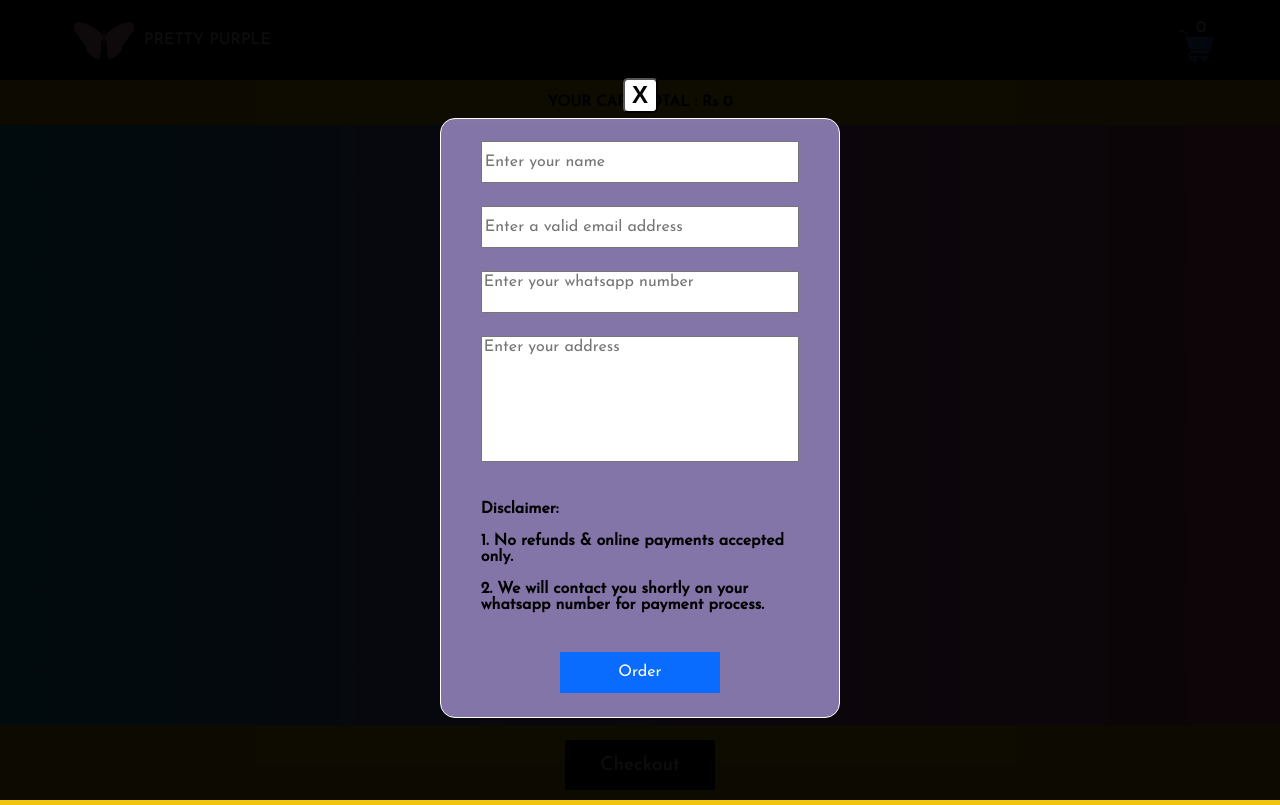
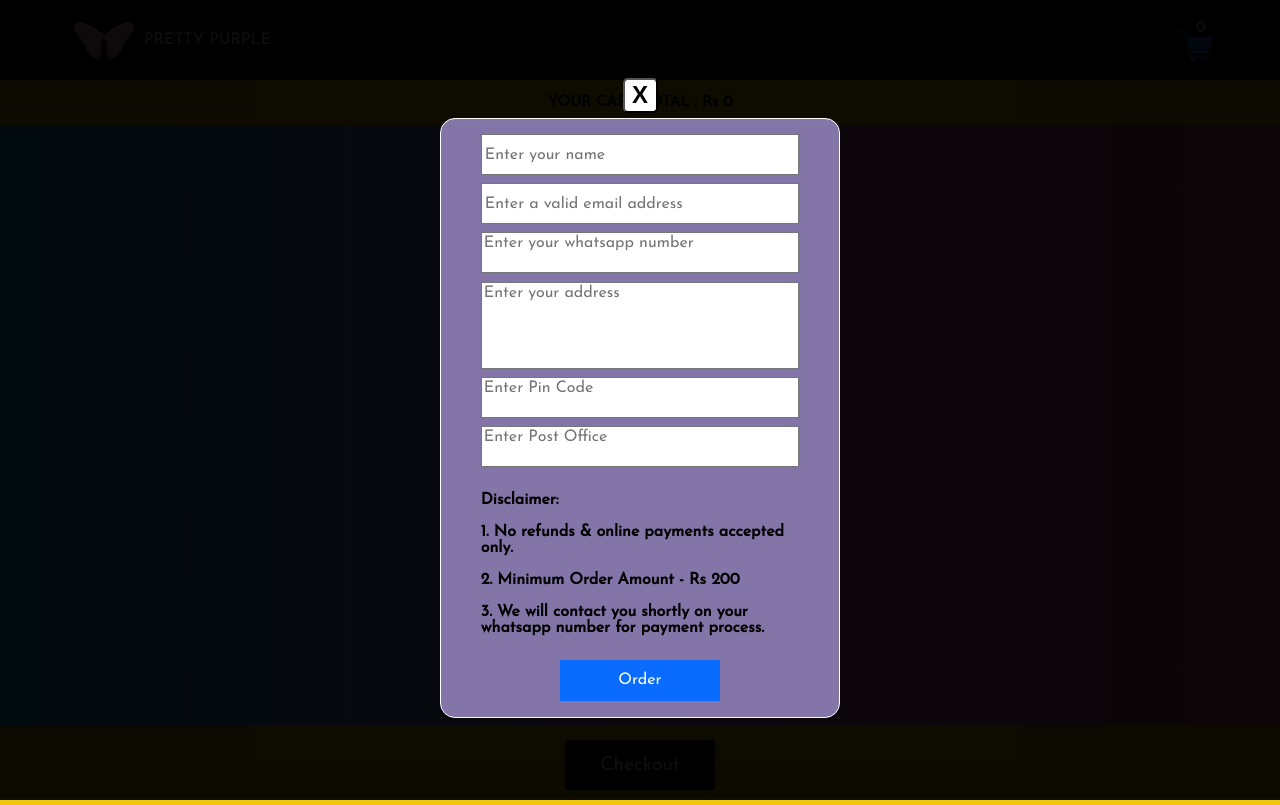
Before and after one commit to Aftab69/prettypurple, a React (Create React App) app: page /cart in a window 1280 px wide. Both pictures are taken after a click on the button "Checkout". Built offline with nearby package versions, Linux system fonts and the light colour scheme.

Commit message:
new fields added in contact page and other changes

```diff
--- a/src/Cartpage.css
+++ b/src/Cartpage.css
@@ -87,6 +87,7 @@ body{
     margin: 5px;
     width: 400px;
     height: 600px;
+    padding: 7.5px 0;
     display: flex;
     flex-direction: column;
     justify-content: space-evenly;
@@ -105,12 +106,18 @@ body{
 }
 .formContainer>textarea{
     width: 80%;
-    height: 21%;
+    height: 15%;
     font-size: 1rem;
     font-family: 'Josefin Sans', sans-serif;
     resize: none;
 }
 #whatsapptextarea{
+    height: 7%;
+}
+#pincodetextarea{
+    height: 7%;
+}
+#postofficetextarea{
     height: 7%;
 }
 .formContainer>textarea::placeholder{
@@ -147,7 +154,7 @@ body{
 @media only screen and (min-width:301px) and (max-width:480px){
     .formContainer{
         width: 300px;
-        min-height: 450px;
+        height: 500px;
     }
     .disclaimerContainer{
         font-size: 0.9rem;
@@ -157,7 +164,7 @@ body{
 @media only screen and (max-width:300px){
     .formContainer{
         width: 250px;
-        min-height: 375px;
+        height: 375px;
     }
     .disclaimerContainer{
         font-size: 0.9rem;
--- a/src/Cartpage.js
+++ b/src/Cartpage.js
@@ -73,13 +73,16 @@ const Cartpage = () => {
                 <form ref={form} onSubmit={sendEmail} className='formContainer'>
                   <input type="text" name="user_name" placeholder='Enter your name' required />
                   <input type="email" name="user_email" placeholder='Enter a valid email address' required />
-                  <textarea type="text" name="message" placeholder='Enter your whatsapp number' id='whatsapptextarea' required />
-                  <textarea type="number" name="message" placeholder='Enter your address' required />
+                  <textarea type="number" name="message" id='whatsapptextarea' placeholder='Enter your whatsapp number'  required />
+                  <textarea type="text" name="message" placeholder='Enter your address' required />
+                  <textarea type="number" name="message" id='pincodetextarea' placeholder='Enter Pin Code' required />
+                  <textarea type="text" name="message" id='postofficetextarea' placeholder='Enter Post Office' required />
                   <textarea style={{display:"none"}} type="text" name="message" value={`Amount to pay- Rs ${total+60}; Items${productnames}`} placeholder='Enter your address' required />
                   <div className='disclaimerContainer'>
                     <p>Disclaimer:</p>
                     <p>1. No refunds &amp; online payments accepted only.</p>
-                    <p>2. We will contact you shortly on your whatsapp number for payment process.</p>
+                    <p>2. Minimum Order Amount - Rs 200</p>
+                    <p>3. We will contact you shortly on your whatsapp number for payment process.</p>
                   </div>
                   <button type="submit" value="Send">Order</button>
                </form>
```
